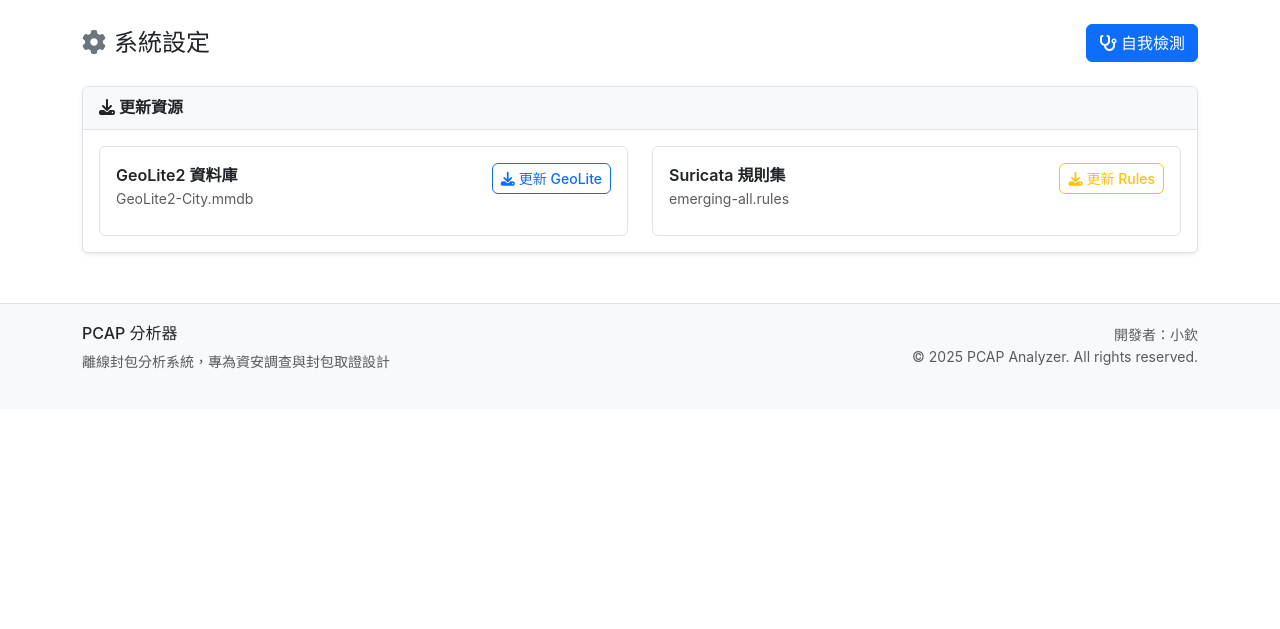
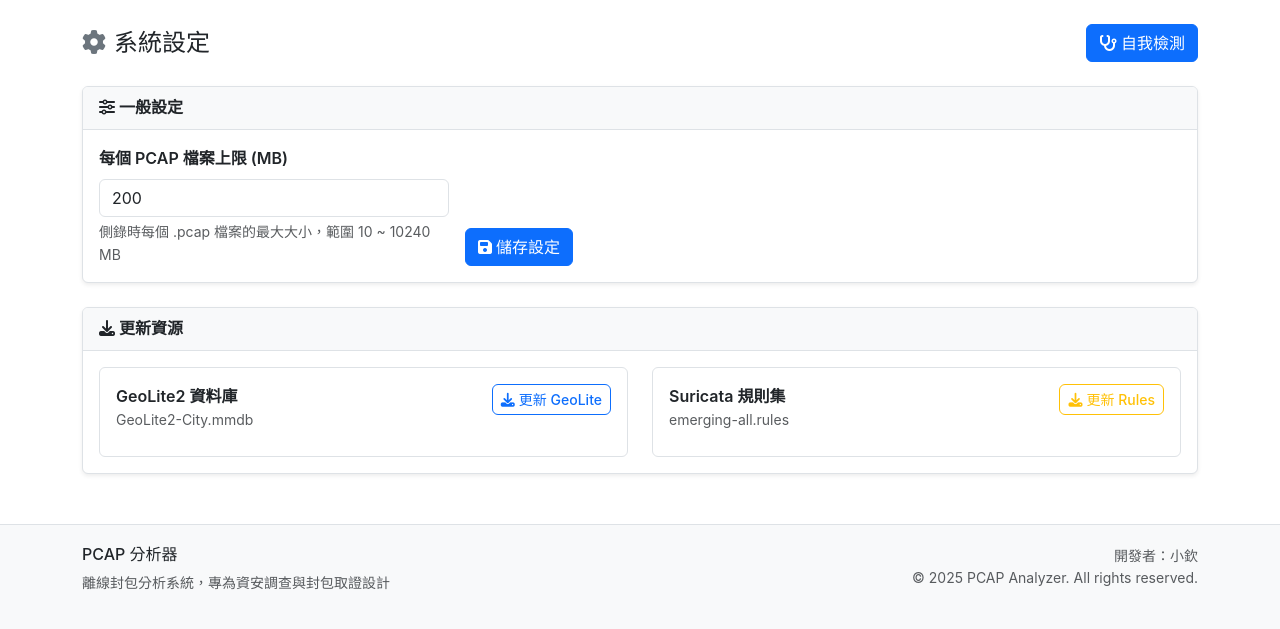
Before and after one commit to wolfheluo/NEW-PCAP-WEB, a Flask app: page /settings in a window 1280 px wide. Shown: the part 58-687 px from the top of the page. Run offline with Flask 3, Linux system fonts and the light colour scheme; some libraries are stand-ins or nearby versions.

Commit message:
Add settings management for PCAP file size limit with API integration

```diff
--- a/main.py
+++ b/main.py
@@ -41,9 +41,31 @@ SURICATA_EXE = r"C:\Program Files\Suricata\suricata.exe"
 TSHARK_EXE = r"C:\Program Files\Wireshark\tshark.exe"
 DUMPCAP_EXE = r"C:\Program Files\Wireshark\dumpcap.exe"
 GEOIP_DB = "GeoLite2-City.mmdb"
-PCAP_SPLIT_SIZE_KB = 204800  # 200 MB
+SETTING_FILE = "setting.json"
+PCAP_SPLIT_SIZE_KB = 204800  # 預設 200 MB，可由 setting.json 覆寫
 
 os.makedirs(PROJECT_DIR, exist_ok=True)
+
+# ── 讀取 / 寫入 setting.json ──────────────────────────────
+def _load_settings() -> dict:
+    if os.path.exists(SETTING_FILE):
+        try:
+            with open(SETTING_FILE, 'r', encoding='utf-8') as f:
+                return json.load(f)
+        except Exception:
+            pass
+    return {}
+
+def _save_settings(data: dict):
+    existing = _load_settings()
+    existing.update(data)
+    with open(SETTING_FILE, 'w', encoding='utf-8') as f:
+        json.dump(existing, f, ensure_ascii=False, indent=2)
+
+# 套用已儲存的設定
+_cfg = _load_settings()
+if 'pcap_split_mb' in _cfg:
+    PCAP_SPLIT_SIZE_KB = int(_cfg['pcap_split_mb']) * 1024
 
 # 全局側錄狀態
 # { project_name: { process, status, packet_count, started_at, filter_ips, analyzing } }
@@ -732,6 +754,29 @@ def _get_suricata_rules():
     return rules_list
 
 
+@app.route('/api/settings/config', methods=['GET'])
+def api_settings_get_config():
+    cfg = _load_settings()
+    return jsonify({
+        'pcap_split_mb': cfg.get('pcap_split_mb', PCAP_SPLIT_SIZE_KB // 1024)
+    })
+
+
+@app.route('/api/settings/config', methods=['POST'])
+def api_settings_save_config():
+    global PCAP_SPLIT_SIZE_KB
+    data = request.get_json(force=True)
+    try:
+        mb = int(data.get('pcap_split_mb', 200))
+        if mb < 10 or mb > 10240:
+            return jsonify({'ok': False, 'error': '請輸入 10 ~ 10240 MB 之間的數值'}), 400
+        PCAP_SPLIT_SIZE_KB = mb * 1024
+        _save_settings({'pcap_split_mb': mb})
+        return jsonify({'ok': True, 'pcap_split_mb': mb})
+    except (ValueError, TypeError):
+        return jsonify({'ok': False, 'error': '無效的數值'}), 400
+
+
 @app.route('/api/settings/check')
 def api_settings_check():
     result = {}
--- a/templates/settings.html
+++ b/templates/settings.html
@@ -40,6 +40,34 @@
         </div>
         <div class="card-body" style="max-height:300px; overflow-y:auto; padding:0.5rem 1rem;">
             <ul id="rules-list" class="list-unstyled mb-0 font-monospace small"></ul>
+        </div>
+    </div>
+</div>
+
+<!-- 一般設定 -->
+<div class="card shadow-sm mb-4">
+    <div class="card-header fw-semibold">
+        <i class="fas fa-sliders-h me-1"></i>一般設定
+    </div>
+    <div class="card-body">
+        <div class="row align-items-end g-3">
+            <div class="col-md-4">
+                <label for="input-pcap-mb" class="form-label fw-semibold">
+                    每個 PCAP 檔案上限 (MB)
+                </label>
+                <input type="number" id="input-pcap-mb" class="form-control"
+                       min="10" max="10240" step="10" value="200"
+                       placeholder="例：200">
+                <div class="form-text">側錄時每個 .pcap 檔案的最大大小，範圍 10 ~ 10240 MB</div>
+            </div>
+            <div class="col-auto">
+                <button id="btn-save-config" class="btn btn-primary">
+                    <i class="fas fa-save me-1"></i>儲存設定
+                </button>
+            </div>
+            <div class="col-auto">
+                <span id="config-save-msg" class="text-muted small"></span>
+            </div>
         </div>
     </div>
 </div>
@@ -105,6 +133,47 @@
 <script src="https://cdn.socket.io/4.6.1/socket.io.min.js"></script>
 <script>
 const socket = io();
+
+// ── 載入目前設定 ──────────────────────────────────
+fetch('/api/settings/config')
+    .then(r => r.json())
+    .then(d => {
+        if (d.pcap_split_mb) {
+            document.getElementById('input-pcap-mb').value = d.pcap_split_mb;
+        }
+    });
+
+// ── 儲存設定 ──────────────────────────────────────
+document.getElementById('btn-save-config').addEventListener('click', function () {
+    const mb = parseInt(document.getElementById('input-pcap-mb').value, 10);
+    const msgEl = document.getElementById('config-save-msg');
+    if (!mb || mb < 10 || mb > 10240) {
+        msgEl.textContent = '⚠ 請輸入 10 ~ 10240 MB 之間的數值';
+        msgEl.className = 'text-danger small';
+        return;
+    }
+    this.disabled = true;
+    fetch('/api/settings/config', {
+        method: 'POST',
+        headers: { 'Content-Type': 'application/json' },
+        body: JSON.stringify({ pcap_split_mb: mb })
+    })
+    .then(r => r.json())
+    .then(d => {
+        if (d.ok) {
+            msgEl.textContent = `✔ 已儲存（${d.pcap_split_mb} MB）`;
+            msgEl.className = 'text-success fw-semibold small';
+        } else {
+            msgEl.textContent = '✘ ' + (d.error || '儲存失敗');
+            msgEl.className = 'text-danger small';
+        }
+    })
+    .catch(() => {
+        msgEl.textContent = '✘ 請求失敗';
+        msgEl.className = 'text-danger small';
+    })
+    .finally(() => { this.disabled = false; });
+});
 
 // ── 自我檢測 ──────────────────────────────────────
 document.getElementById('btn-check').addEventListener('click', function () {
```
